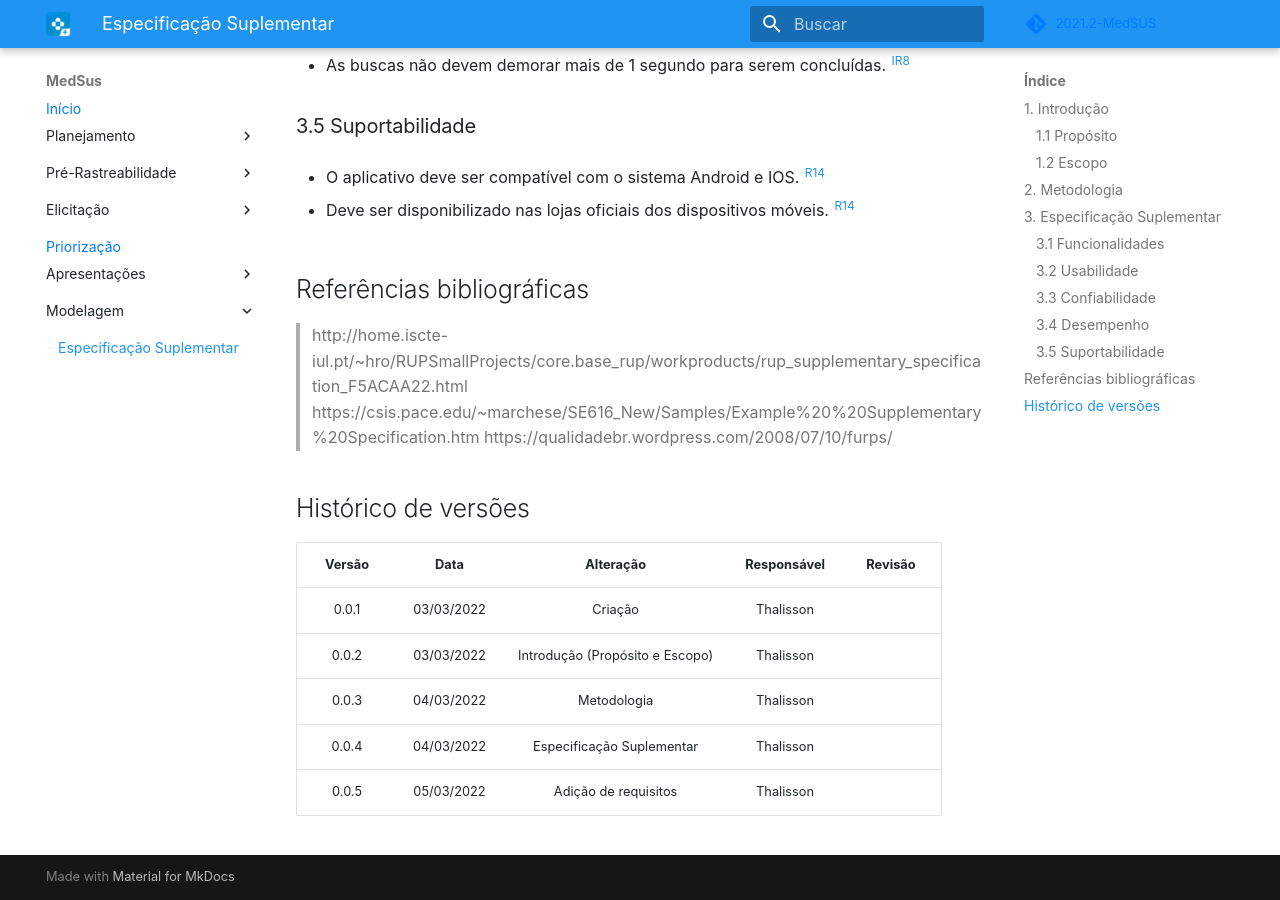
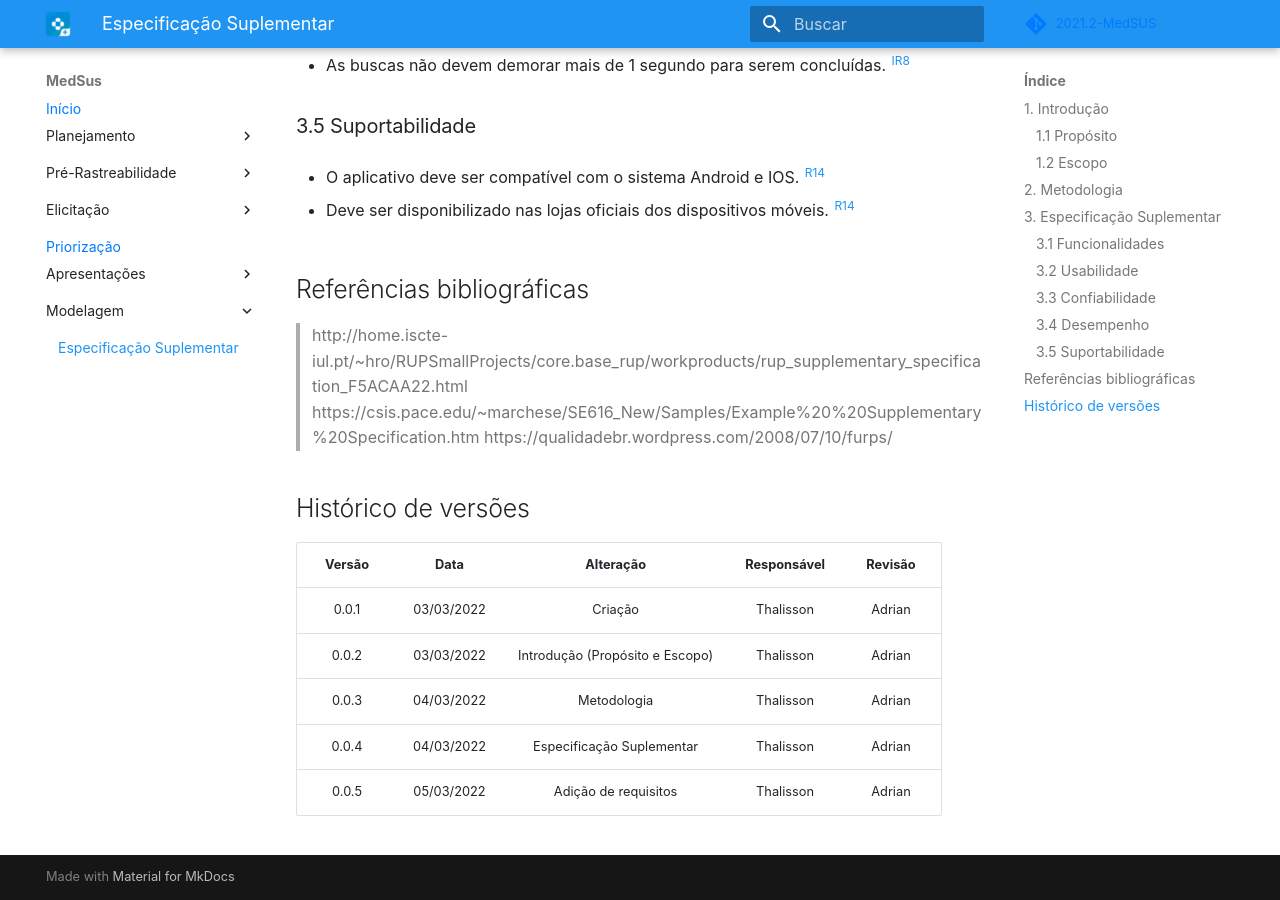
Before and after one commit to Requisitos-de-Software/2021.2-MedSUS, an MkDocs documentation site: the page built from docs/modeling/supplementary_specification.md, in a window 1280 px wide and 900 px high, scrolled down 1610 px. Built offline with MkDocs 1.6.1 and Material for MkDocs 9.7.7, drawn with Linux system fonts in a browser that asks for light colours; some web fonts are replaced; comment, search, counter and statistics services are not loaded.

Commit message:
Reviwer added

```diff
--- a/docs/modeling/supplementary_specification.md
+++ b/docs/modeling/supplementary_specification.md
@@ -63,8 +63,8 @@ Esse sistema visa classificar os requisitos de acordo com os atributos de qualid
 
 Versão|Data|Alteração|Responsável|Revisão|
 :---:|:---:|:---:|:---:|:---:|
-0.0.1|03/03/2022|Criação|Thalisson|   |
-0.0.2|03/03/2022|Introdução (Propósito e Escopo)|Thalisson|   |
-0.0.3|04/03/2022|Metodologia|Thalisson|   |
-0.0.4|04/03/2022|Especificação Suplementar|Thalisson|   |
-0.0.5|05/03/2022|Adição de requisitos|Thalisson|   |
+0.0.1|03/03/2022|Criação|Thalisson| Adrian |
+0.0.2|03/03/2022|Introdução (Propósito e Escopo)|Thalisson| Adrian |
+0.0.3|04/03/2022|Metodologia|Thalisson|Adrian|
+0.0.4|04/03/2022|Especificação Suplementar|Thalisson|Adrian|
+0.0.5|05/03/2022|Adição de requisitos|Thalisson|Adrian|
```
